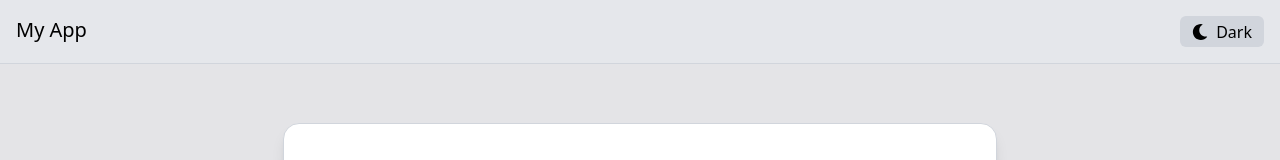
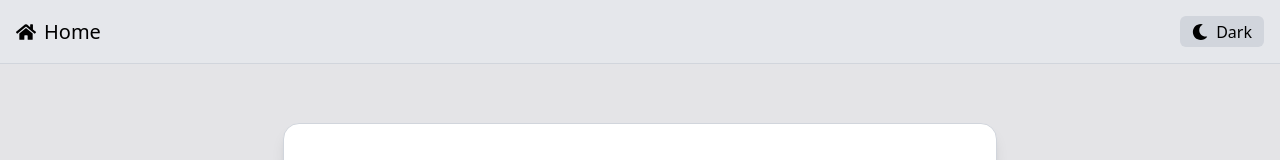
Before and after one commit to martinvega2003/pern-auth-with-typescript, a React (Vite) app in the folder client/: page / in a window 1280 px wide. Shown: the top 160 px of the page. Built offline with nearby package versions, Linux system fonts and the light colour scheme.

Commit message:
feat(Navbar): Update Navbar design and functionality in frontend

```diff
--- a/client/src/components/Navbar.tsx
+++ b/client/src/components/Navbar.tsx
@@ -1,19 +1,40 @@
 import React from "react";
 import { useTheme } from "../context/ThemeModeContext";
-import { FaMoon, FaSun } from "react-icons/fa";
+import { useNavigate } from "react-router-dom";
+import { FaMoon, FaSun, FaHome } from "react-icons/fa";
 
 const Navbar: React.FC = () => {
   const { theme, toggleTheme } = useTheme();
+  const navigate = useNavigate();
 
   return (
     <nav className="fixed top-0 h-16 p-4 bg-gray-200 dark:bg-gray-800 flex justify-between border-b border-gray-300 dark:border-gray-700 w-full">
-      <span className="text-xl dark:text-white">My App</span>
-      <button
-        onClick={toggleTheme}
-        className="bg-gray-300 dark:bg-gray-600 dark:text-white px-3 py-1 rounded-md cursor-pointer"
-      >
-        {theme === "light" ? <p className="flex justify-start items-center gap-2"><FaMoon /> Dark</p> : <p className="flex justify-start items-center gap-2"><FaSun /> Light</p>}
-      </button>
+      <span
+        onClick={() => navigate('/')}
+        className="text-xl hover:text-cyan-800 dark:text-white dark:hover:text-cyan-200 flex justify-center items-center gap-2 cursor-pointer transition duration-300">
+          <div className="no-color-transition">
+            <FaHome />
+          </div> Home
+      </span>
+      {theme !== "light" ? (
+        <button
+          onClick={toggleTheme}
+          className="bg-gray-600 text-white hover:text-yellow-300 px-3 py-1 flex justify-start items-center gap-2 rounded-md transition duration-300 cursor-pointer"
+        >
+          <div className="no-color-transition">
+            <FaSun className="no-color-transition" />
+          </div> Light
+        </button>
+      ) : (
+        <button
+          onClick={toggleTheme}
+          className="bg-gray-300 hover:text-blue-800 px-3 py-1 flex justify-start items-center gap-2 rounded-md transition duration-300 cursor-pointer"
+        >
+          <div className="no-color-transition">
+            <FaMoon className="no-color-transition" />
+          </div> Dark
+        </button>
+      )}
     </nav>
   );
 }
```
